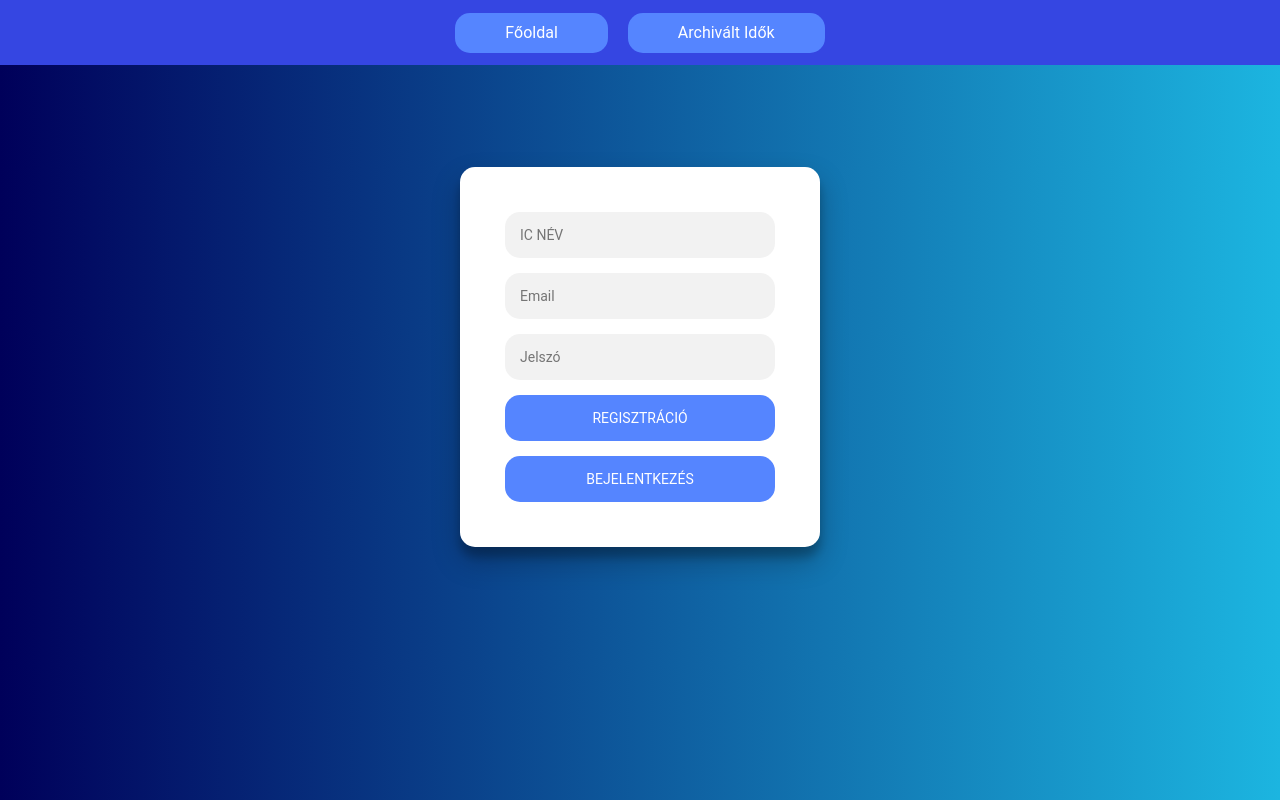
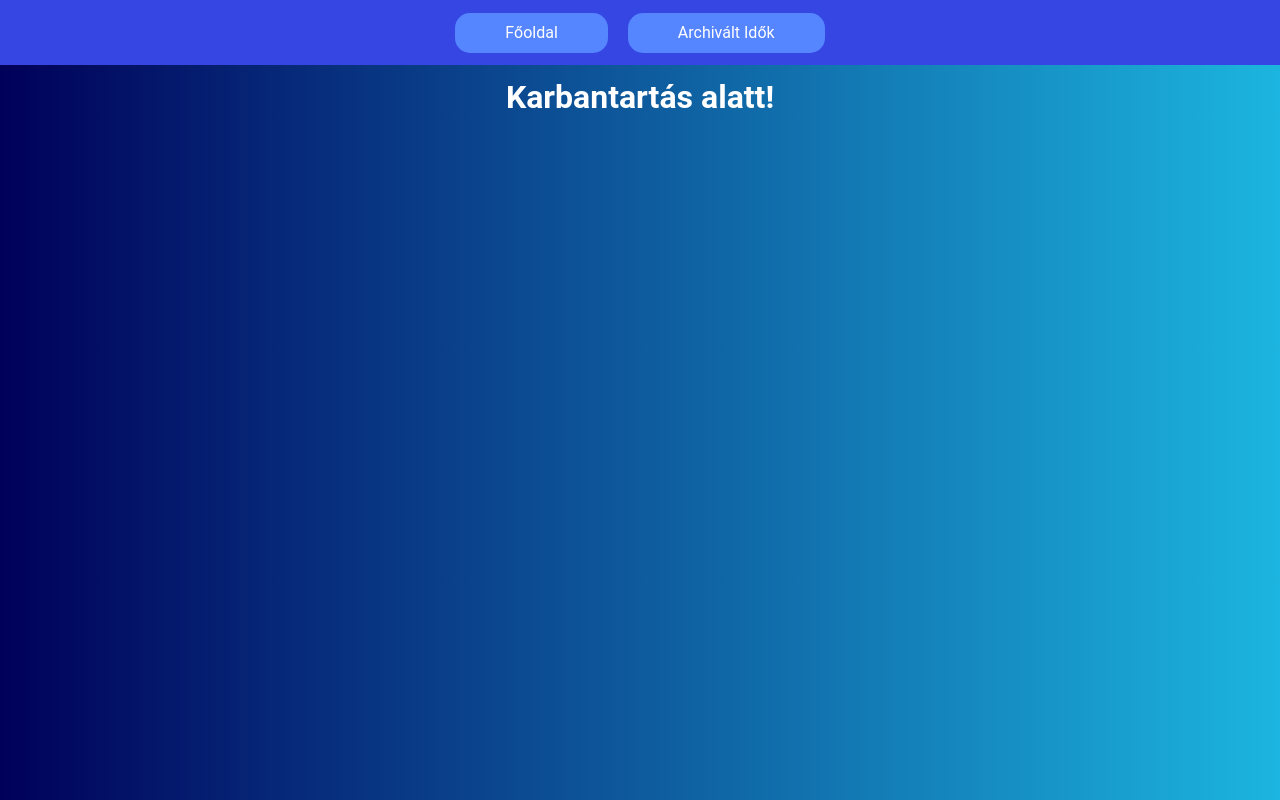
Before and after one commit to csubiii/arrp-duty-react, a React (Vite) app in the folder arrp-duty-react/: page / in a window 1280 px wide. Built offline with nearby package versions, Linux system fonts and the light colour scheme; no server answers.

Commit message:
duty zárás 10.20

```diff
--- a/arrp-duty-react/src/pages/Main.jsx
+++ b/arrp-duty-react/src/pages/Main.jsx
@@ -7,7 +7,7 @@ import Duty from './duty/Duty';
 
 const Main = () => {
 
-  const [ isHidden, setIsHidden ] = useState(false);
+  const [ isHidden, setIsHidden ] = useState(true);
   const [user] = useAuthState(auth);
 
   return (
```
